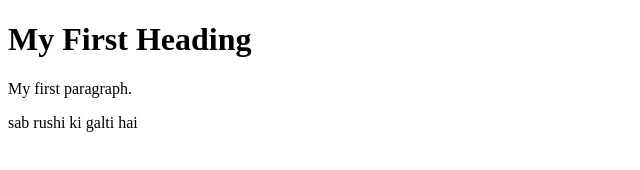
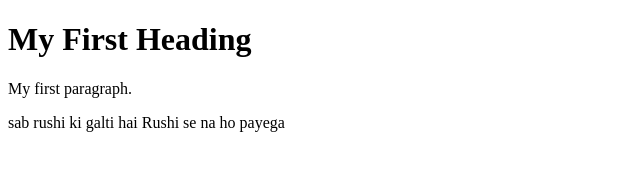
Before and after one commit to dsk-003/jenkin_assignment, a plain HTML site: page index.html in a window 1280 px wide. Shown: the whole page, without its empty margins (0-640 px from the left). Drawn offline with Linux system fonts and the light colour scheme.

Commit message:
Update index.html

```diff
--- a/index.html
+++ b/index.html
@@ -6,5 +6,7 @@
 <p>My first paragraph.</p>
   sab rushi ki galti hai
 
+  Rushi se na ho payega
+
 </body>
 </html>
```
